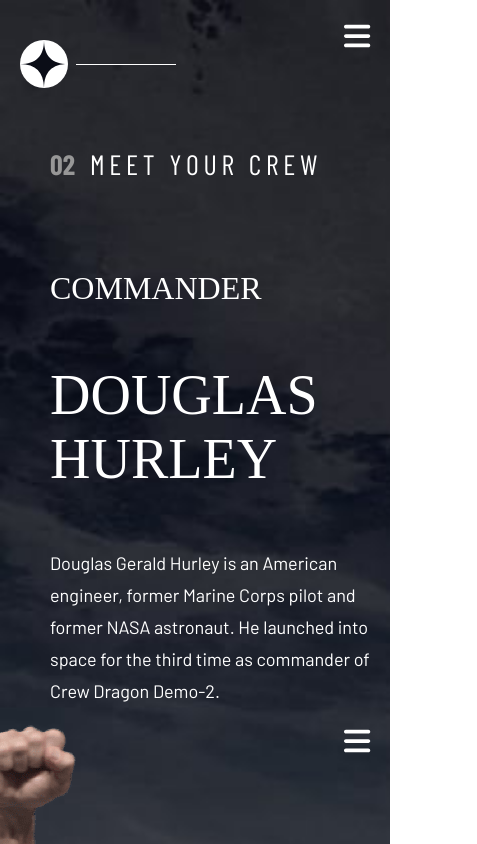
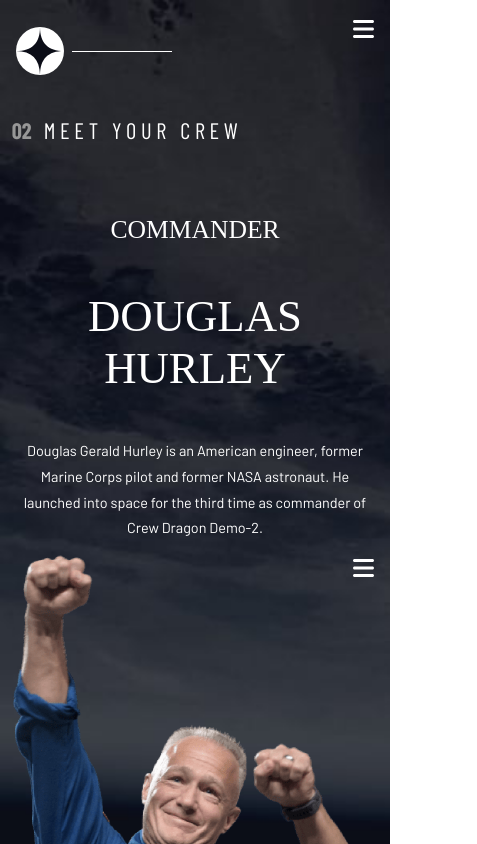
Before and after one commit to Margaretka15/space_project, a React (Create React App) app: page /crew in a window 390 px wide. Shown: the top 844 px of the page, 477 px wide, since content can reach past the window. Built offline with nearby package versions, Linux system fonts and the light colour scheme; a web font is replaced by a local one.

Commit message:
Add some media queries for mobile and tablet.

```diff
--- a/src/App.scss
+++ b/src/App.scss
@@ -1,12 +1,26 @@
 @import "./style/base/mixins";
 @import "style/base/variables";
+
 .page {
   min-height: 100vh;
   //padding: 1%;
+  padding: 10rem 3%;
   background-size: cover;
-  padding-top: 10rem;
-  padding-left: 5rem;
+
+  @include respond(tablet) {
+    text-align: center;
+  }
+
+}
 
 
-
+@include respond(tablet) {
+  html {
+    font-size: 60%;
+  }
 }
+@include respond(phone) {
+  html {
+    font-size: 50%;
+  }
+}
--- a/src/index.css
+++ b/src/index.css
@@ -1,6 +1,8 @@
 html {
   font-size: 62.5%;
+
 }
+
 body {
   margin: 0;
   -webkit-font-smoothing: antialiased;
--- a/src/layout/Navigation/Navbar.scss
+++ b/src/layout/Navigation/Navbar.scss
@@ -65,12 +65,29 @@
     z-index: 11;
     display: none;
     height: 100vh;
-    padding: 2rem;
+    padding: 7rem 2rem 2rem;
     flex-direction: column;
     justify-content: normal;
-    padding-top: 7rem;
 
     &__link {
+      border-right: 3px transparent solid;
+      border-bottom: none;
+      line-height: 5rem;
+      height: fit-content;
+
+      &:hover {
+        cursor: pointer;
+        border-right: 3px $light-grey solid;
+        border-bottom: none;
+      }
+
+      &--active {
+        border-right: 3px $white solid;
+
+        &:hover {
+          border-right: 3px $white solid;
+        }
+      }
 
     }
     //to do: zrobić to ładniej, bo mi się nie podoba
@@ -78,9 +95,9 @@
     &__hamburger {
       position: fixed;
       right: 2rem;
+      z-index: 15;
       display: block;
       color: $white;
-      z-index: 15;
     }
 
   }
--- a/src/layout/Navigation/Step.scss
+++ b/src/layout/Navigation/Step.scss
@@ -1,7 +1,7 @@
 @import "src/style/base/variables";
 .step {
 
-
+  text-align: left;
 
   &__title {
     font-weight: normal;
--- a/src/pages/Technology/Technology.scss
+++ b/src/pages/Technology/Technology.scss
@@ -1,8 +1,6 @@
 @import "../../style/base/mixins";
 
 .technology {
-
-
 
   &__title {
     text-transform: uppercase;
@@ -41,12 +39,26 @@
 
   @include respond(desktop) {
     background-image: url("~/public/assets/technology/background-technology-desktop.jpg");
+
   }
   @include respond(tablet) {
+
     background-image: url("~/public/assets/technology/background-technology-tablet.jpg");
+    .flex {
+      flex-direction: column;
+    }
+    &__circles-container {
+      flex-direction: row;
+    }
+
+    .reverse {
+      flex-direction: column-reverse;
+    }
+
   }
   @include respond(phone) {
     background-image: url("~/public/assets/technology/background-technology-mobile.jpg");
+
   }
 
 }
--- a/src/pages/Technology/Technology.tsx
+++ b/src/pages/Technology/Technology.tsx
@@ -35,7 +35,7 @@
         <div className="technology page">
             <Step stepNumber={3} label="Space launch 101 "/>
 
-            <div className="container--two-columns">
+            <div className="container--two-columns reverse">
                 <div className="left-column flex">
                     <div className="technology__circles-container">
                         {technologies.map((t, index) =>
--- a/src/style/layout/_main.scss
+++ b/src/style/layout/_main.scss
@@ -24,4 +24,9 @@
     width: 100%;
     flex-grow: 1;
   }
+
+  img {
+    max-width: 100%;
+
+  }
 }
```
Also changed, not shown: src/style/base/_typography.scss (+9 -0 lines).
